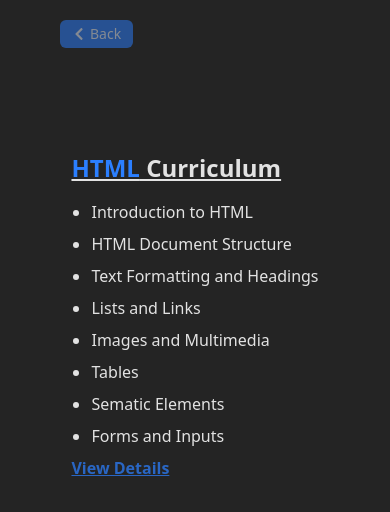
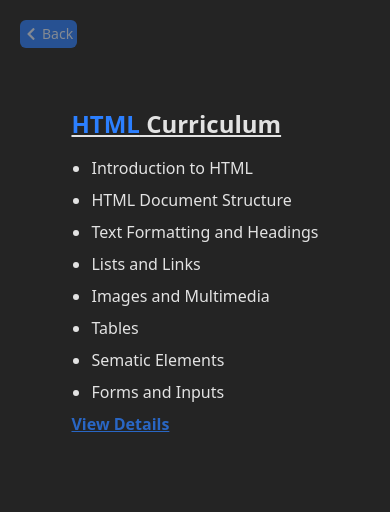
Before and after one commit to Oluwafemimicheal/mycurriculum, a React (Vite) app: page /course/1 in a window 390 px wide. Shown: the top 512 px of the page. Built offline with nearby package versions, Linux system fonts and the light colour scheme.

Commit message:
initial commit

```diff
--- a/src/components/Course.jsx
+++ b/src/components/Course.jsx
@@ -29,9 +29,9 @@ const Course = () => {
       transition={{ duration: 0.2 }} className="p-5 relative overflow-hidden">
 
 
-      <Link to={"/"} className="opacity-50 hover:opacity-100 transition ml-10 mb-10 inline-flex items-center gap-1 bg-blue-500 lg:fixed py-1 px-3 rounded-md text-sm"> <FaChevronLeft /> Back</Link>
+      <Link to={"/"} className="opacity-50 hover:opacity-100 transition lg:ml-10 mb-10 inline-flex items-center gap-1 bg-blue-500 lg:fixed py-1 px-1 lg:px-3 rounded-md text-sm"> <FaChevronLeft /> Back</Link>
 
-      <div className="w-full lg:w-[1200px] mx-auto  py-16 rounded-2xl">
+      <div className="w-full lg:w-[1200px] mx-auto  py-5 px-2 lg:px-0 lg:py-16 rounded-2xl">
         {front.map((data) => {
           return <div key={data?.id} className=" flex lg:flex-row md:flex-row flex-col justify-between items-center">
             <div>
```
